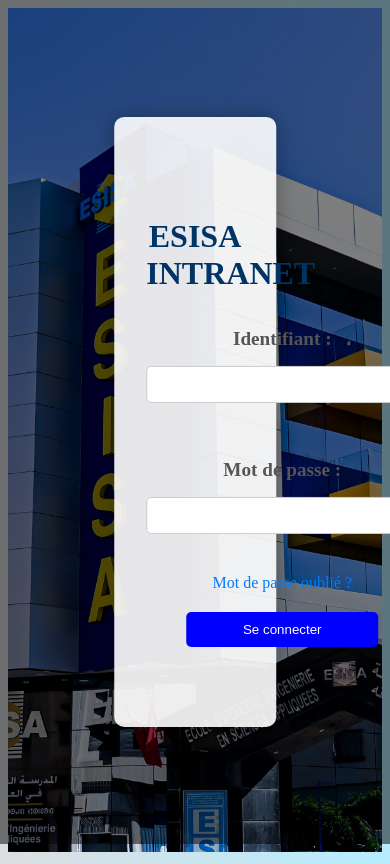
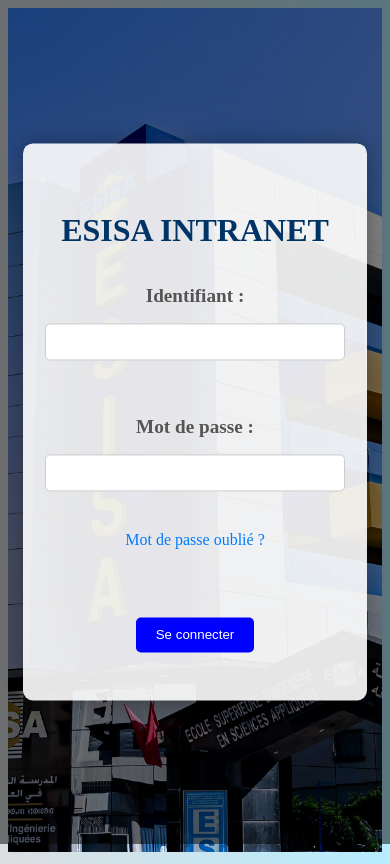
Before and after one commit to mekouar1999/esisa-portail-intranet, a React (Create React App) app in the folder front/: page / in a window 390 px wide. Built offline with nearby package versions, Linux system fonts and the light colour scheme.

Commit message:
reponsive login op

```diff
--- a/front/src/Components/interfaceDeConnexion/InterfaceDeConnexion.css
+++ b/front/src/Components/interfaceDeConnexion/InterfaceDeConnexion.css
@@ -21,8 +21,8 @@
   box-shadow: 0 0 20px rgba(0, 0, 0, 0.3);
   z-index: 2;
   text-align: center;
-    width: 25%;
-
+  width: 80%; /* Modifier la largeur pour être plus responsive */
+  max-width: 400px; /* Ajouter une largeur maximale */
 }
 
 .title {
@@ -49,7 +49,9 @@
   padding: 10px;
   border: 1px solid #ccc;
   border-radius: 5px;
-    width: 250px;
+  width: 100%; /* Modifier la largeur pour occuper toute la largeur */
+  max-width: 300px; /* Ajouter une largeur maximale */
+  box-sizing: border-box; /* Ajouter la boîte de dimension pour inclure le rembourrage et les bordures */
 }
 
 .error-message {
@@ -75,10 +77,28 @@
   border: none;
   border-radius: 5px;
   cursor: pointer;
-    width: 12rem;
-    margin: 0 auto; /* Centrer horizontalement */
+  width: 100%; /* Modifier la largeur pour occuper toute la largeur */
+  max-width: 300px; /* Ajouter une largeur maximale */
+  box-sizing: border-box; /* Ajouter la boîte de dimension pour inclure le rembourrage et les bordures */
 }
 
+
+/* Ajouter une règle de média requête pour les petits écrans */
+@media (max-width: 768px) {
+.modal-container {
+  padding: 3rem 1rem; /* Réduire le rembourrage */
+}
+
+.submit-button {
+  width: auto;
+  text-align: center;
+  display: flex;
+  align-items: center;
+  justify-content: center;
+}
+
+
+}
 
   .logo-image {
     width: 100%;
--- a/front/src/Components/interfaceDeConnexion/InterfaceDeConnexion.jsx
+++ b/front/src/Components/interfaceDeConnexion/InterfaceDeConnexion.jsx
@@ -92,7 +92,11 @@
           <a href="/reset-password" className="forgot-password-link">
             Mot de passe oublié ?
           </a>
+
+          <div style={{margin:"auto"}}>
           <button type="submit" className="submit-button">Se connecter</button>
+
+          </div>
         </form>
       </div>
       <img src={logo} alt="Logo" className="logo-image" />
--- a/front/src/Components/intranet/IntranetSousSection/EmploiduTemps/emploidutemps.jsx
+++ b/front/src/Components/intranet/IntranetSousSection/EmploiduTemps/emploidutemps.jsx
@@ -17,7 +17,7 @@
         <div className="swiper">
           <div className="swiper-wrapper">
             <div className="swiper-slide">
-              <div className="anneeedt-link">        <h3 className="annee-link">Licence 1</h3>
+              <div className="anneeedt-link">        <h3 className="annee-link">Groupe A</h3>
 
                 <ul className='edt'>
                   <li>
@@ -33,7 +33,7 @@
             </div>
 
             <div className="swiper-slide">
-              <div className="anneeedt-link">        <h3 className="annee-link">Licence 2</h3>
+              <div className="anneeedt-link">      <h3 className="annee-link">Groupe B</h3>
 
                 <ul className='edt'>
                   <li>
@@ -49,7 +49,7 @@
             </div>
 
             <div className="swiper-slide">
-              <div className="anneeedt-link">        <h3 className="annee-link">Licence 3</h3>
+              <div className="anneeedt-link">        <h3 className="annee-link">Groupe C</h3>
 
                 <ul className='edt'>
                   <li>
@@ -66,7 +66,7 @@
 
 
             <div className="swiper-slide">
-              <div className="anneeedt-link">        <h3 className="annee-link">Master 1</h3>
+              <div className="anneeedt-link">       <h3 className="annee-link">Groupe D</h3>
 
                 <ul className='edt'>
                   <li>
@@ -82,21 +82,6 @@
             </div>
 
 
-            <div className="swiper-slide">
-            <div className="anneeedt-link">        <h3 className="annee-link">Master 2</h3>
-
-                <ul className='edt'>
-                  <li>
-                    <img src={emploiDuTempsImage} alt="Emploi du temps" className="emploi-du-temps-image" />
-                    <a href="/emploi-du-temps-semestre-1.pdf" className="download-link" download>Emploi du temps - Semestre 1</a>
-                  </li>
-                  <li>
-                    <img src={emploiDuTempsImage2} alt="Emploi du temps" className="emploi-du-temps-image" />
-                    <a href="/emploi-du-temps-semestre-2.pdf" className="download-link" download>Emploi du temps - Semestre 2</a>
-                  </li>
-                </ul>
-              </div>
-            </div>
 
           </div>
 
```
Lines whose indentation alone changed are shown as unchanged.
